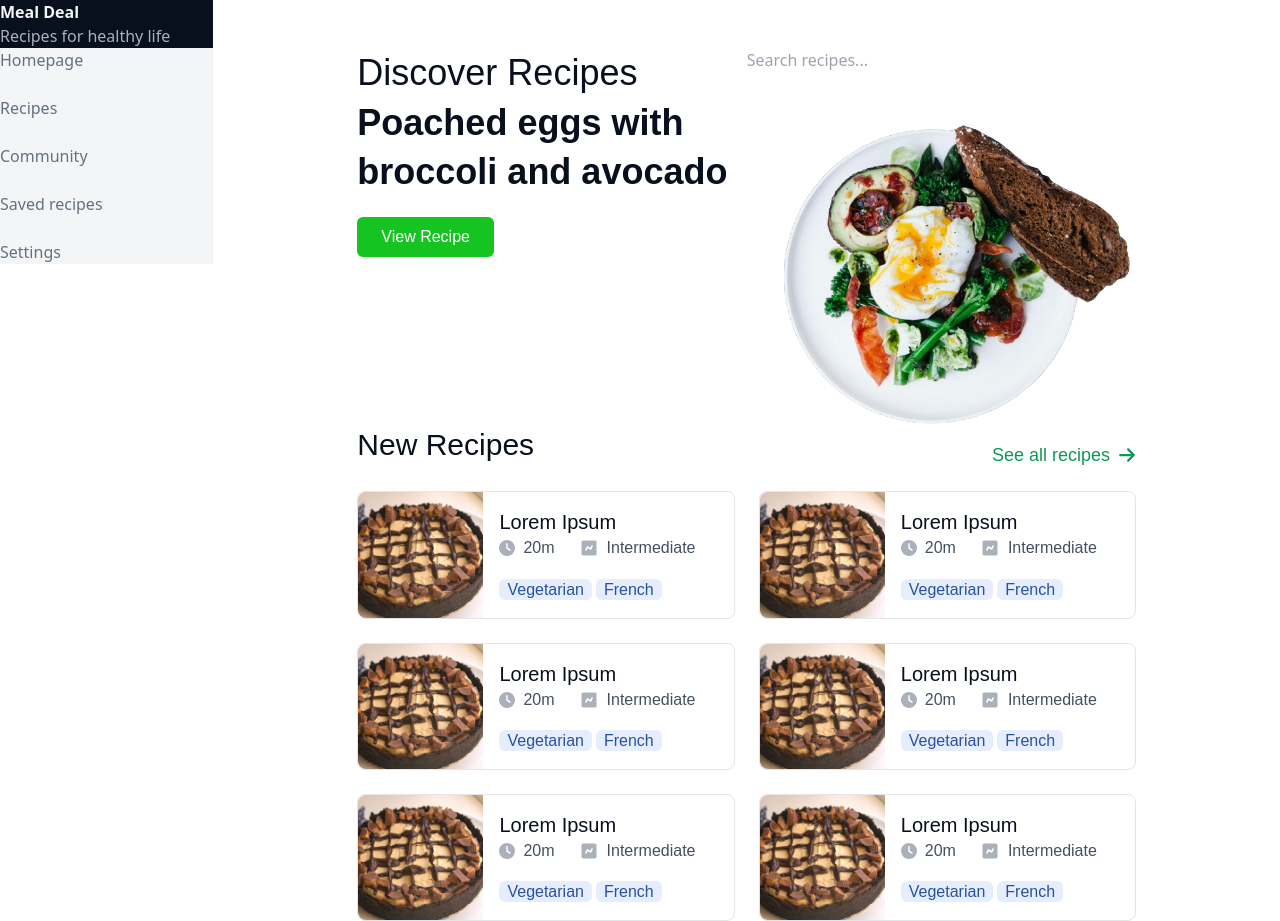
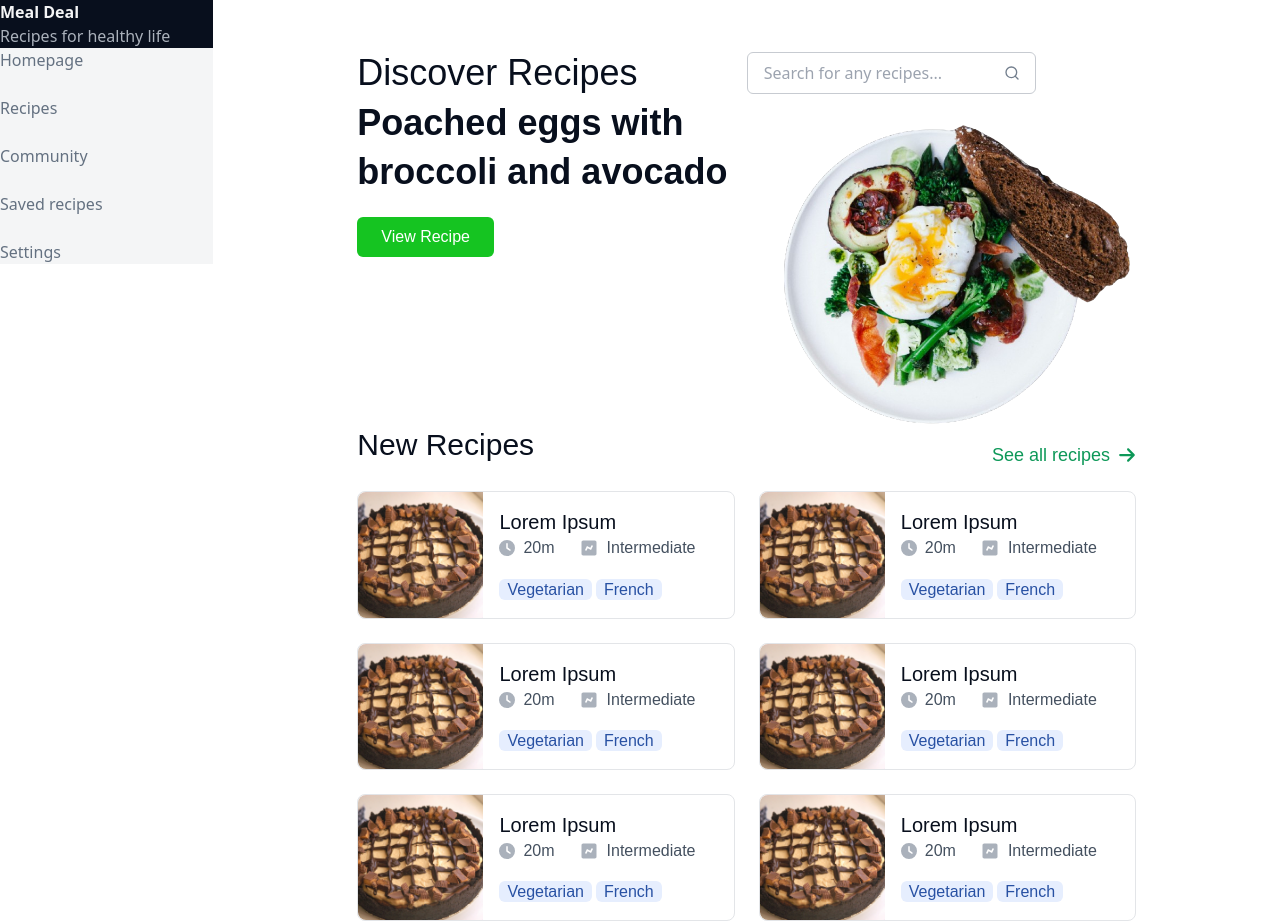
Before and after one commit to DominikLoncar/coding-challenge-recipes, a Gatsby site: page / in a window 1280 px wide. Built offline with nearby package versions, Linux system fonts and the light colour scheme; Gatsby itself is replaced by a stand-in of ours.

Commit message:
Updated SearchBar component with additional styling and added search icon.

```diff
--- a/src/components/SearchBar.js
+++ b/src/components/SearchBar.js
@@ -1,9 +1,20 @@
 import React from 'react';
+import { FiSearch } from 'react-icons/fi';
 
-export default function SearchBar() {
+export default function SearchBar({
+  placeholder = 'Search for any recipes...',
+}) {
   return (
-    <div>
-      <input type="text" id="search-recipes" placeholder="Search recipes..." />
+    <div className="flex items-center">
+      <input
+        type="text"
+        id="search-recipes"
+        placeholder={placeholder}
+        className="rounded-md border-[1px] border-ghost px-4 py-2 pr-10 text-aluminium"
+      />
+      <div className="-ml-8 pointer-events-none">
+        <FiSearch color="#727E8D" size={16} />
+      </div>
     </div>
   );
 }
--- a/tailwind.config.js
+++ b/tailwind.config.js
@@ -20,6 +20,8 @@
         'dark-green': '#089B12',
         'light-blue': '#E6EEFE',
         'dark-blue': '#2851A3',
+        ghost: '#C7CBD1',
+        raven: '#727E8D',
       },
       fontFamily: {
         'dm-sans': ['"DM Sans"', 'sans-serif'],
```
